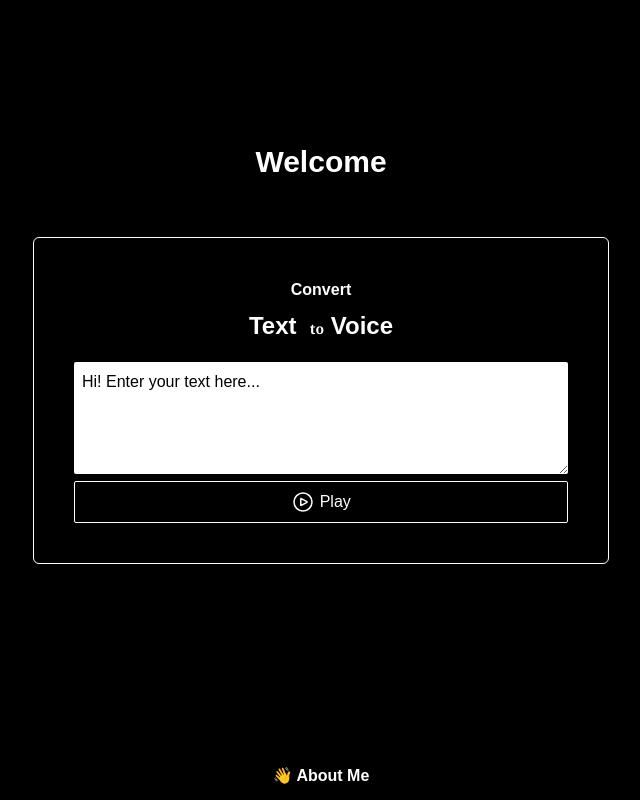
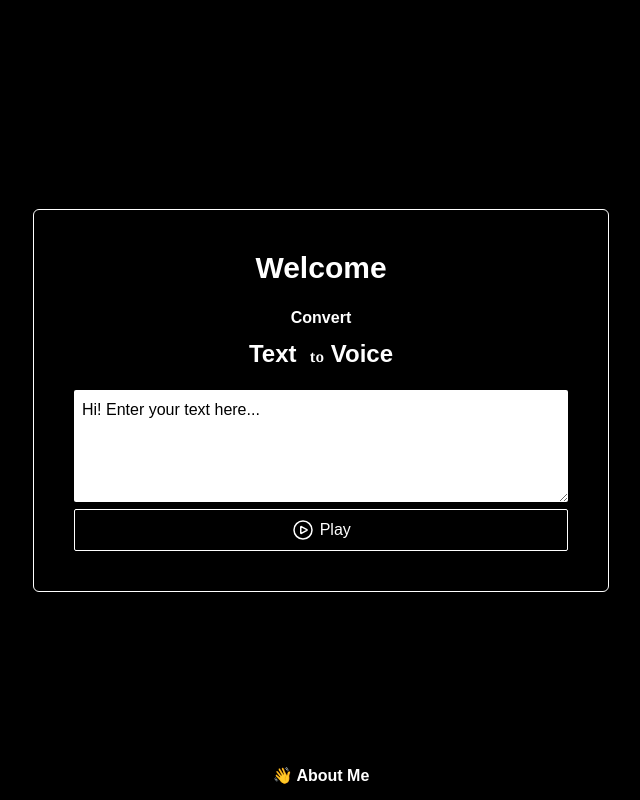
Before and after one commit to ajithofficial/text-to-voice, a plain HTML site: page index.html in a window 1280 px wide. Shown: the whole page, without its empty margins (319-959 px from the left). Drawn offline with nearby package versions, Linux system fonts and the light colour scheme; a web font is replaced by a local one.

Commit message:
Moved welcome to inside box, Text area hight change

```diff
--- a/index.html
+++ b/index.html
@@ -24,15 +24,16 @@
   </head>
   <body>
     <div class="w-full h-full absolute bg-black">
-      <h1 class="text-white text-3xl font-bold text-center mt-36">Welcome</h1>
       <form
         id="form"
         class="p-10 min-w-min max-w-xl max-h-fit rounded-md border border-white text-white absolute m-auto top-0 bottom-0 right-10 left-10"
       >
+
+      <h1 class="sticky text-white text-3xl font-bold text-center mb-5">Welcome</h1>
         <h1 class="text-center font-bold mb-2 text-1xl">Convert</h1>
         <h1 class="text-center font-bold mb-5 text-2xl">Text&nbsp;&nbsp;<span class="text-sm font-serif">to</span>&nbsp;Voice</h1>
         <textarea
-          class="w-full min-h-28 rounded-sm p-2 text-black"
+          class="w-full min-h-28 max-h-80 rounded-sm p-2 text-black"
           maxlength="700"
           id="text-area"
           name="text-area"
@@ -93,7 +94,7 @@
           &nbsp;Stop
         </button> -->
       </form>
-      <div class="w-full fixed bottom-0 flex items-center justify-center">
+      <div class="w-full bg-black fixed bottom-0 flex items-center justify-center">
         <div class="text-white font-bold cursor-pointer m-3" id="about-me">👋 About Me</div>
       </div>
     </div>
```
